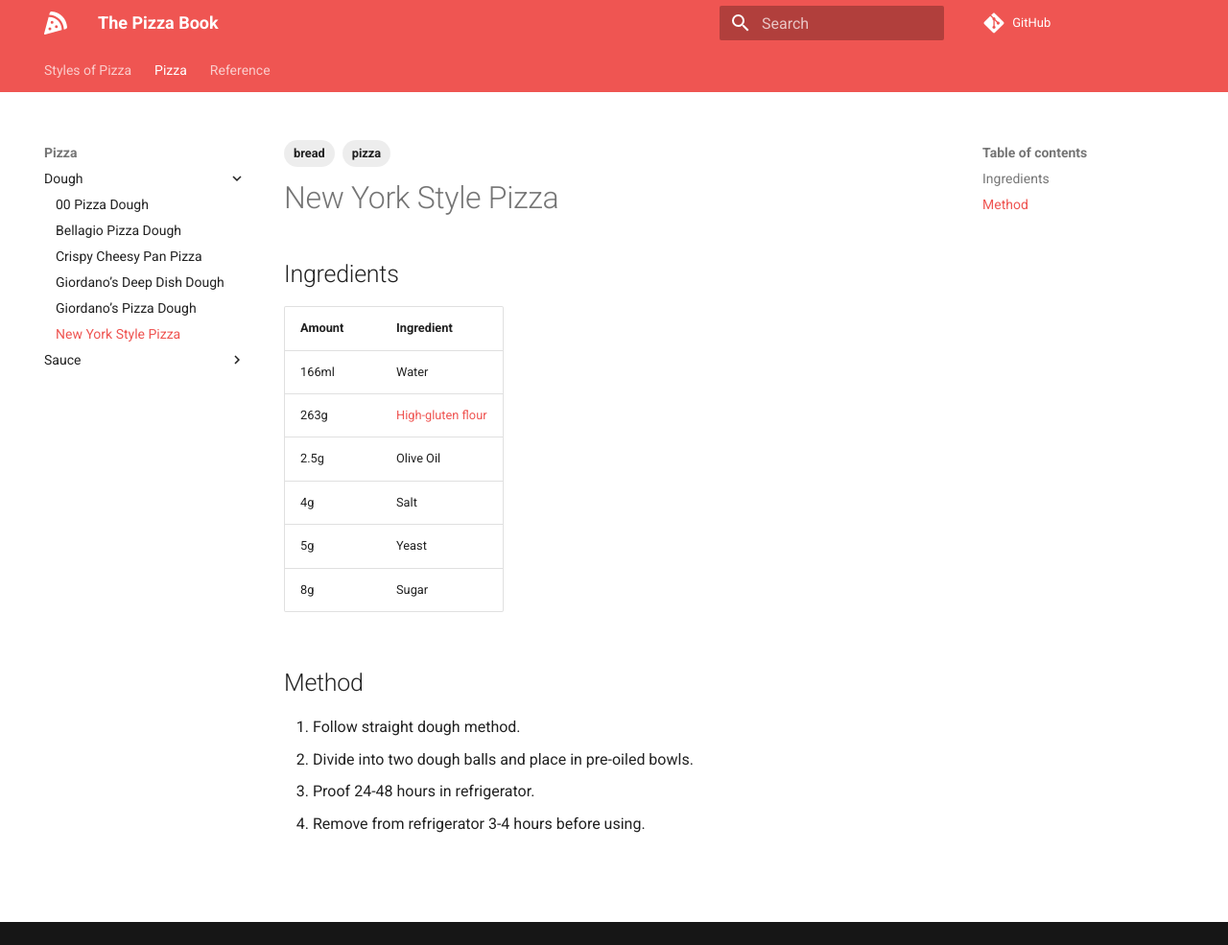
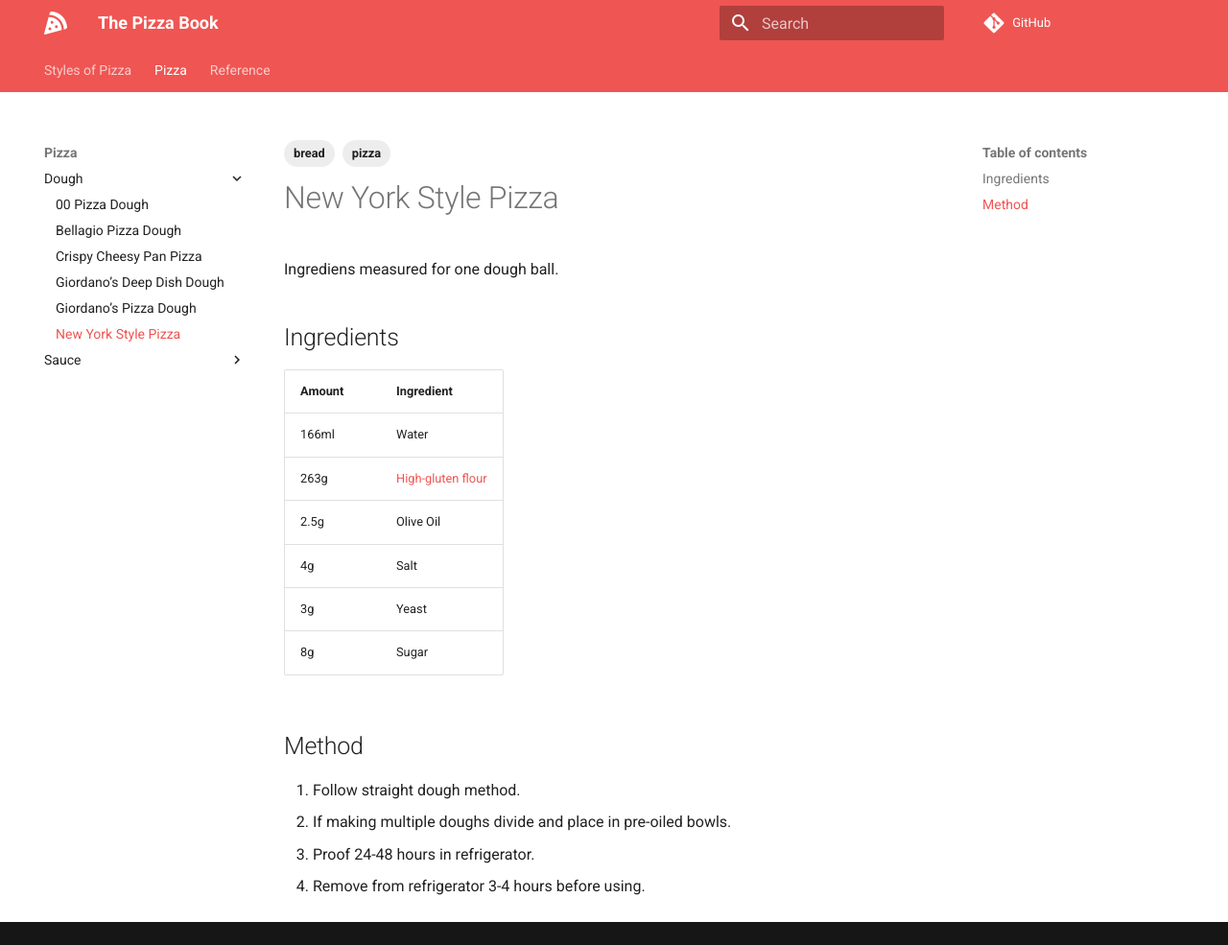
Before and after one commit to timschieck/pizza, an MkDocs documentation site: the page built from docs/pizza/Dough/New York Style Pizza.md, in a window 1280 px wide and 985 px high. Shown: the whole window at 96% size. Built offline with MkDocs 1.6.1 and Material for MkDocs 9.7.7, drawn with Linux system fonts in a browser that asks for light colours; comment, search, counter and statistics services are not loaded.

Commit message:
Modified new york style

```diff
--- a/docs/pizza/Dough/New York Style Pizza.md
+++ b/docs/pizza/Dough/New York Style Pizza.md
@@ -4,6 +4,8 @@ tags:
   - pizza
 source: Tom Lehmann
 ---
+Ingrediens measured for one dough ball.
+
 ## Ingredients
 | Amount | Ingredient                                                      |
 | ------ | --------------------------------------------------------------- |
@@ -11,11 +13,11 @@ source: Tom Lehmann
 | 263g   | [High-gluten flour](/reference/Flour/High-gluten flour) |
 | 2.5g   | Olive Oil                                                       |
 | 4g     | Salt                                                            |
-| 5g     | Yeast                                                           |
+| 3g     | Yeast                                                           |
 | 8g     | Sugar                                                           |
 
 ## Method
 1. Follow straight dough method.
-2. Divide into two dough balls and place in pre-oiled bowls.
+2. If making multiple doughs divide and place in pre-oiled bowls.
 3. Proof 24-48 hours in refrigerator.
 4. Remove from refrigerator 3-4 hours before using.
```
